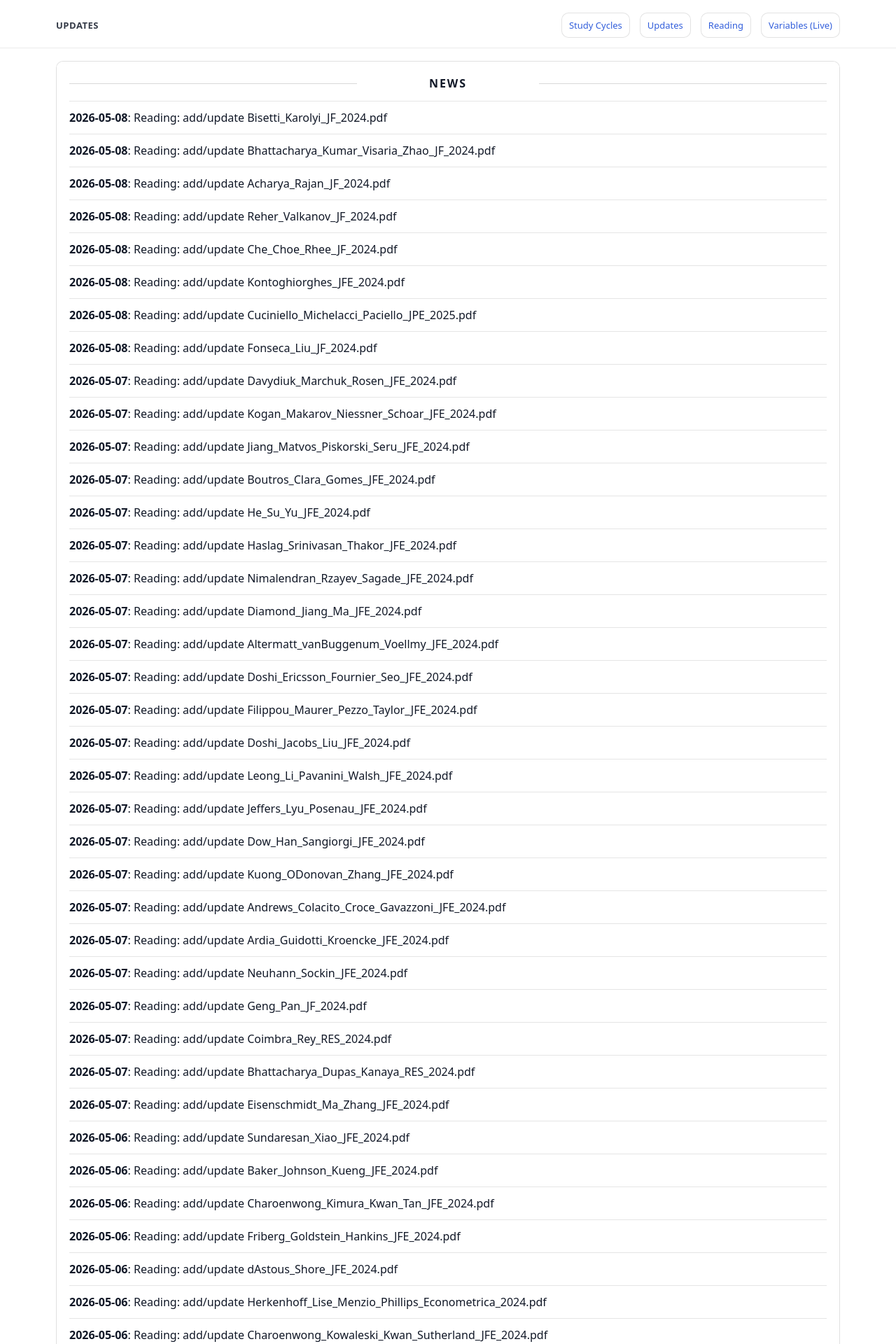
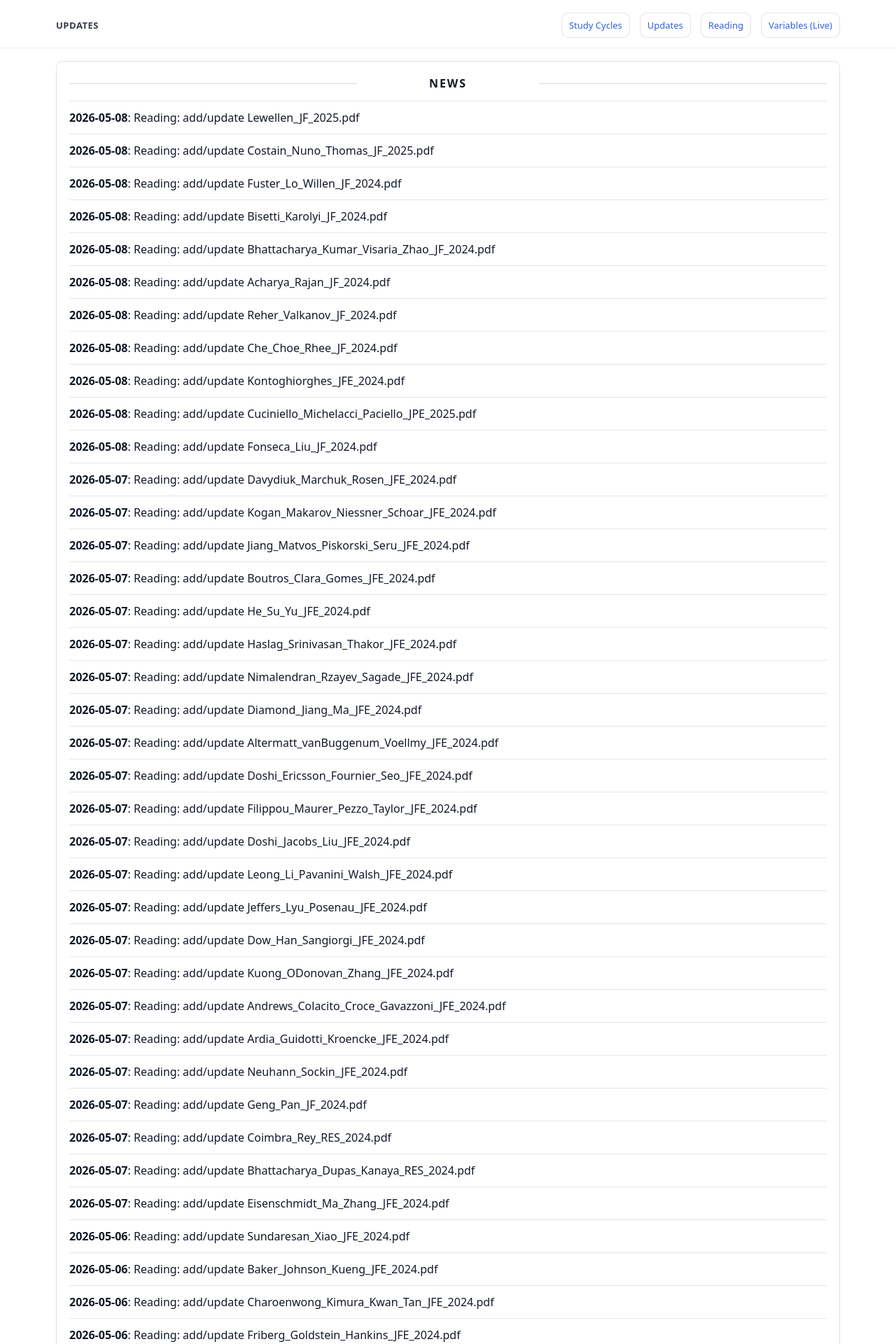
Before and after one commit to yaxinzn/study-archive, a Jekyll site: the page built from updates/index.md, in a window 1280 px wide. Shown: the top 1920 px of the page at 70% size. Built offline with Jekyll 4.4.1, drawn with Linux system fonts in a browser that asks for light colours; some of the changed text lies outside the part shown.

Commit message:
chore: update NEWS feed

```diff
--- a/_data/news.yml
+++ b/_data/news.yml
@@ -1,4 +1,13 @@
 # Auto-generated update history (sorted newest -> oldest). Do not edit manually.
+- ts: "1778193627"
+  date: "2026-05-08"
+  title: "Reading: add/update Lewellen_JF_2025.pdf"
+- ts: "1778193572"
+  date: "2026-05-08"
+  title: "Reading: add/update Costain_Nuno_Thomas_JF_2025.pdf"
+- ts: "1778193539"
+  date: "2026-05-08"
+  title: "Reading: add/update Fuster_Lo_Willen_JF_2024.pdf"
 - ts: "1778192785"
   date: "2026-05-08"
   title: "Reading: add/update Bisetti_Karolyi_JF_2024.pdf"
```
